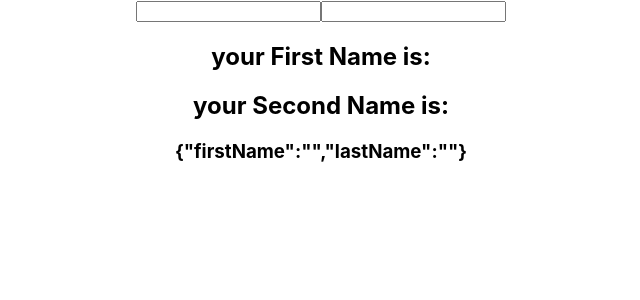
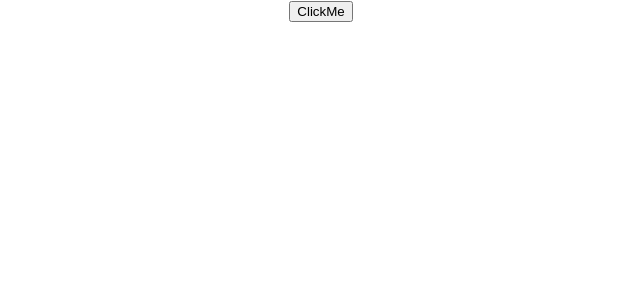
Before and after one commit to vashish144/Hooks-demo, a React (Create React App) app: page / in a window 1280 px wide. Shown: the top 300 px of the page, without its empty margins (319-959 px from the left). Built offline with nearby package versions, Linux system fonts and the light colour scheme.

Commit message:
adding useState with array

```diff
--- a/src/App.js
+++ b/src/App.js
@@ -4,11 +4,13 @@ import Counter from "./components/increment/Counter";
 import HookCounter from "./components/increment/HookCounter";
 import HookMultipuleCount from "./components/increment/HookMultipuleCount";
 import HookCounterWithObject from "./components/increment/HookCounterWithObject";
+import HookCounterWithArray from "./components/increment/HookCounterWithArray";
 
 function App() {
   return (
     <div className="App">
-      <HookCounterWithObject />
+      <HookCounterWithArray />
+      {/* <HookCounterWithObject /> */}
       {/* <HookMultipuleCount /> */}
       {/* <HookCounter /> */}
       {/* <Counter /> */}
--- /dev/null
+++ b/src/components/increment/HookCounterWithArray.js
@@ -0,0 +1,26 @@
+import React, { useState } from "react";
+
+function HookCounterWithArray() {
+  const [item, setItem] = useState([]);
+  const addItem = () => {
+    setItem([
+      ...item,
+      {
+        id: item.length,
+        num: Math.floor(Math.random() * 10) + 1,
+      },
+    ]);
+  };
+  return (
+    <div>
+      <button onClick={addItem}>ClickMe</button>
+      <ul>
+        {item.map((obj) => (
+          <li key={obj.id}>{obj.num}</li>
+        ))}
+      </ul>
+    </div>
+  );
+}
+
+export default HookCounterWithArray;
```
